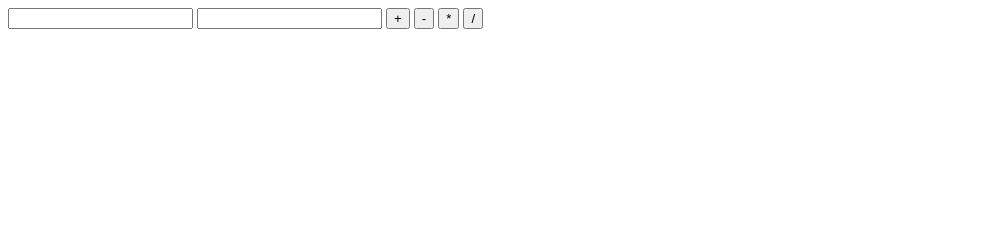
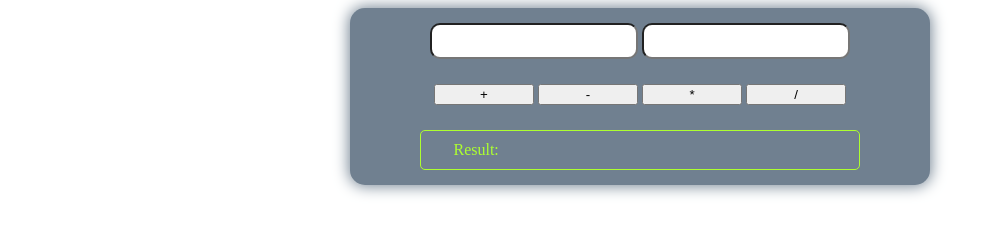
Before and after one commit to jaireflectiontp/JS-Training, a plain HTML site: page JS-Assignment-23_07082022/calc.html in a window 1280 px wide. Shown: the whole page, without its empty margins (0-996 px from the left). Drawn offline with Linux system fonts and the light colour scheme.

Commit message:
calc using class

```diff
--- /dev/null
+++ b/JS-Assignment-23_07082022/calc.css
@@ -0,0 +1,34 @@
+.template{
+    max-width: 580px;
+    width: 100%;
+    margin: 0 auto;
+    text-align: center;
+    background-color: slategrey;
+    padding: 15px 0;
+    border-radius: 15px;
+    box-shadow: 0 0 15px 1px slategrey;
+}
+.inp{
+    width: 200px;
+    height: 30px;
+    border-radius: 10px;
+}
+.button{
+    margin: 25px 0;
+    text-align: center;
+}
+.btn{
+    width: 100px;
+}
+#result{
+    width: 60%;
+}
+.solution{
+    display: flex;
+    justify-content: space-around;
+    border: 1px solid greenyellow;
+    border-radius: 5px;
+    padding: 10px 0;
+    margin: 0 70px;
+    color: greenyellow;
+}
--- a/JS-Assignment-23_07082022/calc.html
+++ b/JS-Assignment-23_07082022/calc.html
@@ -1,16 +1,24 @@
 <!DOCTYPE html>
 <html>
+
 <head>
     <title>Calculator</title>
+    <link rel="stylesheet" href="calc.css">
 </head>
+
 <body>
-        <input type="text" id="num1">
-        <input type="text" id="num2">
-        <button onclick="add.calculate()">+</button>
-        <button onclick="substract.calculate()">-</button>
-        <button onclick="multiply.calculate()">*</button>
-        <button onclick="divide.calculate()">/</button>
-        <span id="result"></span>
+    <div class="template">
+        <input type="number" id="num1" class="inp">
+        <input type="number" id="num2" class="inp">
+        <div class="button">
+            <button class="btn" onclick="addnew()">+</button>
+            <button class="btn" onclick="substractnew()">-</button>
+            <button class="btn" onclick="multiplynew()">*</button>
+            <button class="btn" onclick="dividenew()">/</button>
+        </div>
+        <div class="solution"> <div>Result:</div><div id="result"></div></div>
+    </div>
     <script src="calc.js"></script>
 </body>
+
 </html>
--- a/JS-Assignment-23_07082022/calc.js
+++ b/JS-Assignment-23_07082022/calc.js
@@ -1,16 +1,19 @@
+var result = '';
 
-var result = '';
-var numb1 = document.getElementById('num1').value;
-console.log(numb1)
-var numb2 = document.getElementById('num2').value;
-console.log(numb1)
 class calculator {
 constructor(number1, number2, operator) {
     this.number1 = number1;
     this.number2 = number2;
     this.operator = operator;
 }
+getnumber1(){
+    return parseInt(document.getElementById('num1').value);
+}
+getnumber2(){
+    return parseInt(document.getElementById('num2').value);
+}
 calculate(){
+
     if (this.operator == '+') {
         result = (this.number1 + this.number2)
     }
@@ -26,8 +29,31 @@ calculate(){
      document.getElementById('result').innerHTML = result;
 }
 }
-
-let add = new calculator (numb1, numb2, '+');
-let substract = new calculator(numb1,numb2, '-');
-let multiply = new calculator(numb1, numb2, '*');
-let divide = new calculator(numb1, numb2, '/');
+function addnew(){
+    let getnum=new calculator()
+    var numb1 = getnum.getnumber1();
+    var numb2 = getnum.getnumber2();
+    let add = new calculator(numb1,numb2, '+');
+    add.calculate()
+}
+function substractnew(){
+    let getnum=new calculator()
+    var numb1 = getnum.getnumber1();
+    var numb2 = getnum.getnumber2();
+    let substract = new calculator(numb1,numb2, '-');
+    substract.calculate()
+}
+function multiplynew(){
+    let getnum=new calculator()
+    var numb1 = getnum.getnumber1();
+    var numb2 = getnum.getnumber2();
+    let multiply = new calculator(numb1,numb2, '*');
+    multiply.calculate()
+}
+function dividenew(){
+    let getnum=new calculator()
+    var numb1 = getnum.getnumber1();
+    var numb2 = getnum.getnumber2();
+    let divide = new calculator(numb1,numb2, '/');
+    divide.calculate()
+}
```
Lines whose indentation alone changed are shown as unchanged.
